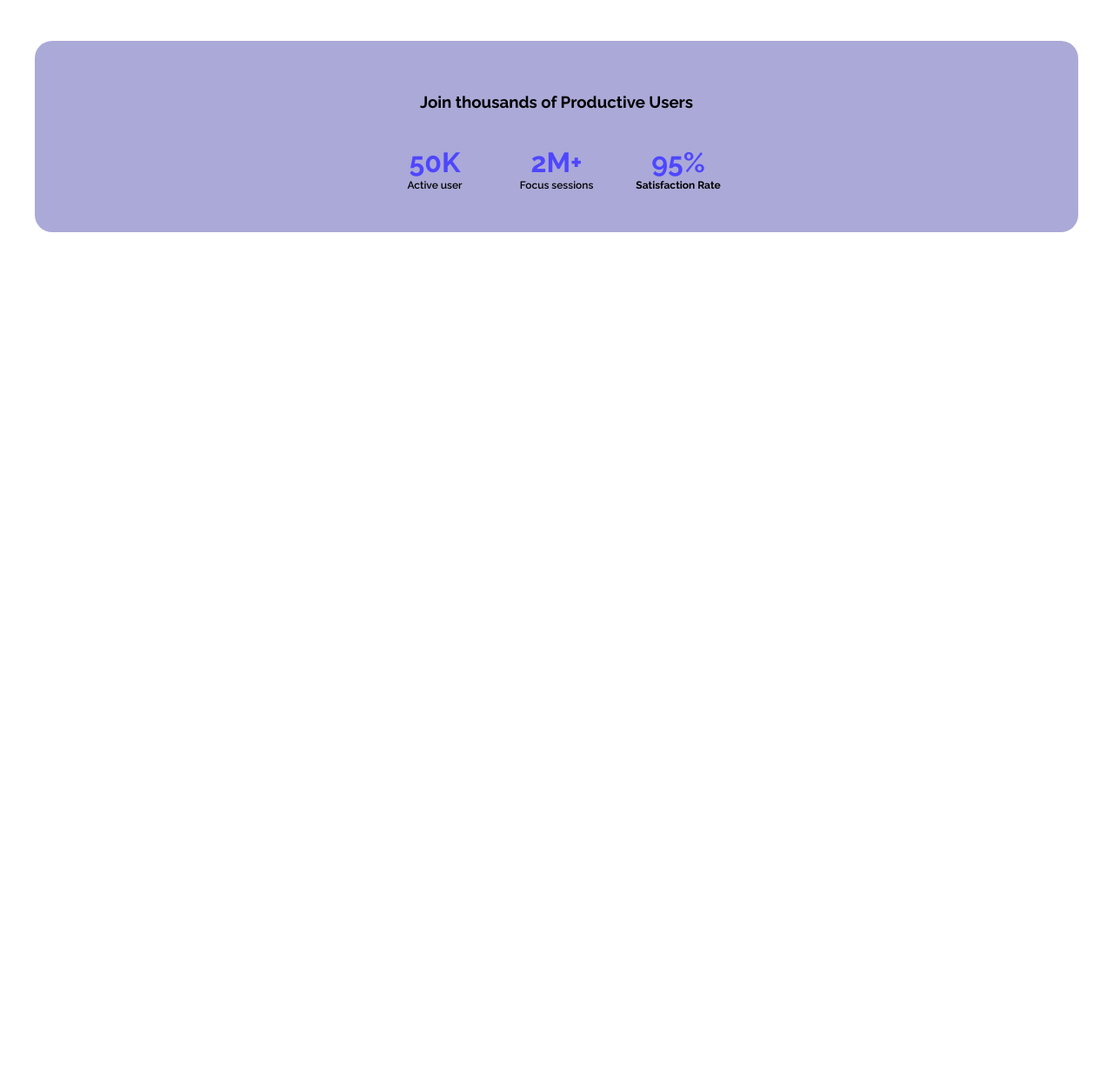
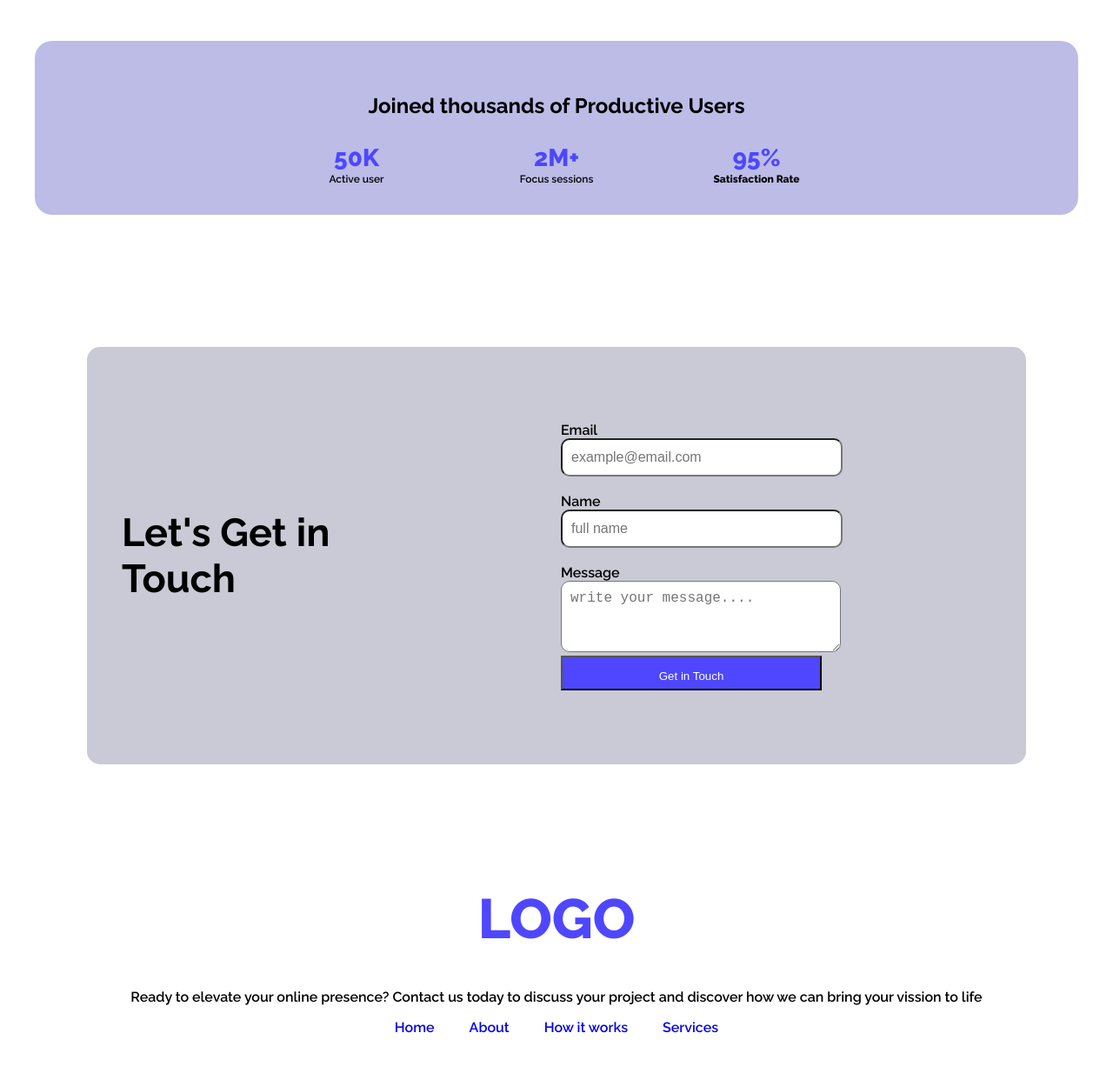
Before and after one commit to ArundhotiKar/First-Assignment, a plain HTML site: page index.html in a window 1280 px wide. Shown: the part 695-1929 px from the top of the page at 87% size. Before the commit the page ends 970 px from the top, so only its background shows below. Drawn offline with Linux system fonts and the light colour scheme.

Commit message:
Fotter Added

```diff
--- a/index.html
+++ b/index.html
@@ -10,9 +10,11 @@
     <link href="https://fonts.googleapis.com/css2?family=Raleway:ital,wght@0,100..900;1,100..900&display=swap"
         rel="stylesheet">
 
-        <link rel="preconnect" href="https://fonts.googleapis.com">
-<link rel="preconnect" href="https://fonts.gstatic.com" crossorigin>
-<link href="https://fonts.googleapis.com/css2?family=Inter:ital,opsz,wght@0,14..32,100..900;1,14..32,100..900&family=Raleway:ital,wght@0,100..900;1,100..900&display=swap" rel="stylesheet">
+    <link rel="preconnect" href="https://fonts.googleapis.com">
+    <link rel="preconnect" href="https://fonts.gstatic.com" crossorigin>
+    <link
+        href="https://fonts.googleapis.com/css2?family=Inter:ital,opsz,wght@0,14..32,100..900;1,14..32,100..900&family=Raleway:ital,wght@0,100..900;1,100..900&display=swap"
+        rel="stylesheet">
 
     <link rel="stylesheet" href="style.css">
 </head>
@@ -52,7 +54,7 @@
     </section>
 
     <section class="section2">
-        <h3>Join thousands of Productive Users</h3>
+        <h2>Joined thousands of Productive Users</h2>
         <div class="action-div">
             <div class="user-div-size">
                 <h1 class="text-color-h1">50K</h1>
@@ -60,10 +62,10 @@
             </div>
             <div class="action-div">
                 <div class="user-div-size">
-                    <h1 class="text-color-h1 raleway-inter">2M+</h1>
+                    <h1 class="text-color-h1 ">2M+</h1>
                     <p>Focus sessions</p>
                 </div>
-                <div class="action-div raleway-inter">
+                <div class="action-div ">
                     <div class="user-div-size raleway-inter">
                         <h1 class="text-color-h1">95%</h1>
                         <p>Satisfaction Rate</p>
@@ -71,7 +73,55 @@
                 </div>
 
     </section>
+    <br>
+    <br>
+    <br>
+    <br>
+    <main class="main-style">
 
+    </main>
+    <br>
+    <br>
+    <br>
+    <br>
+    <section class="touch-section">
+        <div class="contact-container">
+            <div class="contact-text">
+                <h1 class="text-size-h1">Let's Get in<br />Touch</h1>
+            </div>
+            <form class="contact-form">
+                <div>
+                    <label for="email">Email</label><br />
+                    <input type="email" id="email" placeholder="example@email.com" required />
+                </div>
+                <br>
+                <div>
+                    <label for="name">Name</label><br />
+                    <input type="text" id="name" placeholder="full name" required />
+                </div>
+                <br>
+                <div>
+                    <label for="message">Message</label><br />
+                    <textarea id="message" placeholder="write your message...." required></textarea>
+                </div>
+
+                <button type="submit" class="submit-btn"><p class="color">Get in Touch</p></button>
+            </form>
+        </div>
+    </section>
+    <br>
+    <br>
+    <br>
+   <footer class="footer-style">
+    <div class="footer-title"><h1 class="logo-color">LOGO</h1></div>
+    <div class="footer-subtitle"><p>Ready to elevate your online presence? Contact us today to discuss your project and discover how we can bring your vission to life</p></div>
+    <div class="footer-links">
+      <a href="#">Home</a>
+      <a href="#">About</a>
+      <a href="#">How it works</a>
+      <a href="#">Services</a>
+    </div>
+   </footer>
 </body>
 
 </html>
--- a/style.css
+++ b/style.css
@@ -118,13 +118,14 @@
  }
 
  .section2 {
-   background-color: rgb(171, 169, 215);
+   background-color: #bcbce7;
    display: flex;
    justify-content: space-between;
    align-items: center;
    padding: 40px;
    max-width: 1200px;
    width: 100%;
+   height: 200px;
    margin: auto;
    box-sizing: border-box;
     text-align: center;
@@ -137,7 +138,7 @@
     column-gap: 30px;
  }
  .user-div-size {
-  width: 110px;
+  width: 200px;
   height: 80px;
   display: flex;
   flex-direction: column;
@@ -148,23 +149,100 @@
   border-radius: 8px;
 }
 .user-div-size h1 {
-  margin-bottom: 0;
+  margin: 0;
+  font-size: 28px;
+  font-weight: 800;
+  line-height: 1;
+  padding-bottom: 2px;
+  font-feature-settings: "tnum";
 }
 
 .user-div-size p {
   margin-top: 0;
 }
 
-.raleway-inter{
+.raleway-inter {
   font-family: "Raleway", sans-serif;
-  font-optical-sizing: auto;
-  font-weight: 700;
-  font-style: normal;
+  font-weight: 800;
+
 }
 .text-color-h1{
   color: #4E47FF;
-  font-size: xx-large;
+  font-size: largers;
 }
 .user-div-size p {
   font-size: 12px;
 }
+.contact-container{
+  height: 400px;
+  max-width: 1000px;
+  width: 100%;
+  background-color: #cacad6;
+  align-items: center;
+  padding: 40px;
+  border-radius: 15px;
+  margin: auto;
+  display: flex;
+  justify-content: space-between;
+  gap: 10px;
+
+}
+
+.text-size-h1{
+  font-size: 45px;
+}
+input{
+  width: 300px;
+  height: 20px;
+  font-size: 16px;
+  padding: 10px;
+  border-radius: 10px;
+}
+textarea{
+  width: 300px;
+  height: 60px;
+  font-size: 16px;
+  padding: 10px;
+  border-radius: 10px;
+}
+.contact-text {
+  flex: 1;
+  max-width: 60%; /* আপনার ডিজাইন অনুযায়ী 30% - 50% দিন */
+}
+
+.contact-form {
+  flex: 1;
+  max-width: 60%; /* যাতে form বেশি জায়গা না নেয় */
+}
+.submit-btn
+{
+  background-color: #4E47FF;
+  width: 300px;
+   height: 40px;
+   text-align: center;
+   border-radius: 10;
+}
+.footer-style{
+   display: flex;
+   flex-direction: column;
+   align-items: center;
+   padding: 40px 20px;
+}
+.logo-color{
+  color: #4E47FF;
+  font-weight: 800;
+  font-size: 64px;
+}
+.footer-subtitle p {
+  text-align: center;
+  margin-top: 0;
+}
+.footer-links {
+  display: flex;
+  justify-content: center;
+  gap: 40px;
+
+}
+.footer-links a {
+  text-decoration: none;
+}
```
